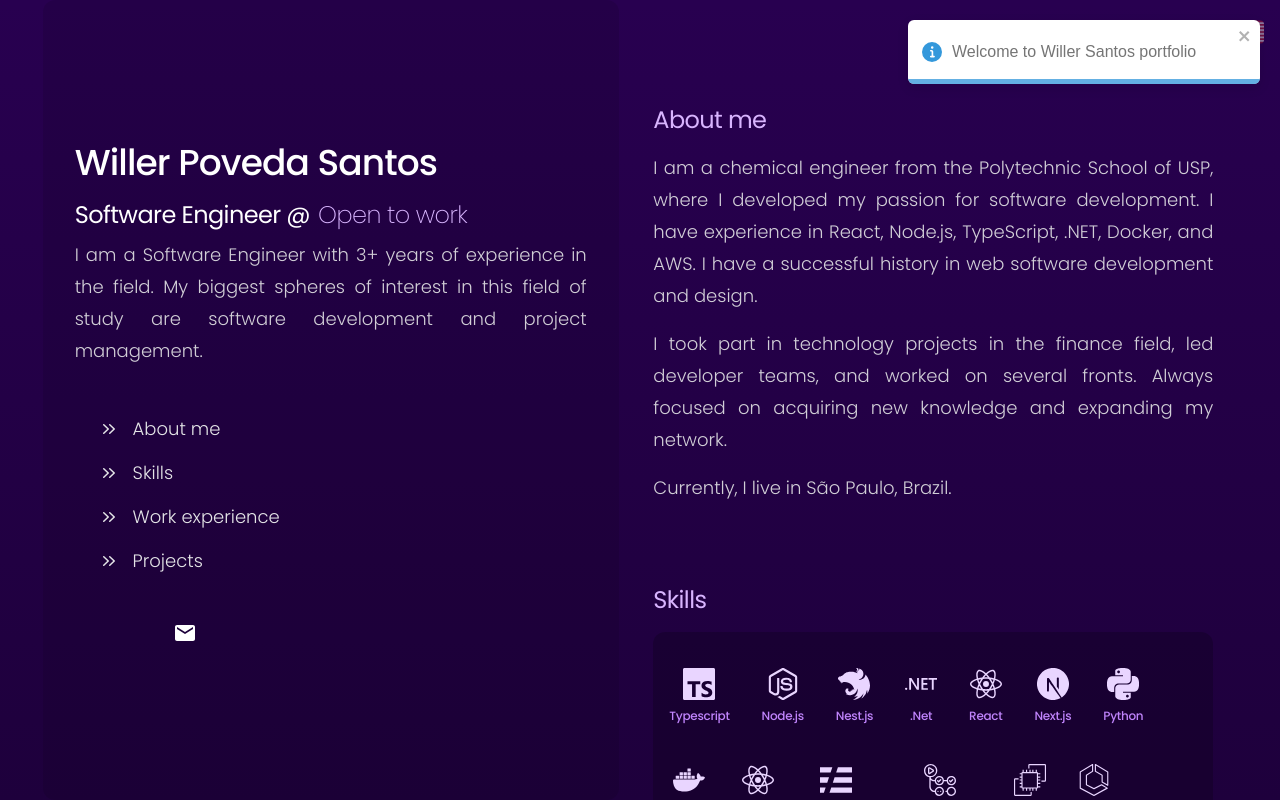
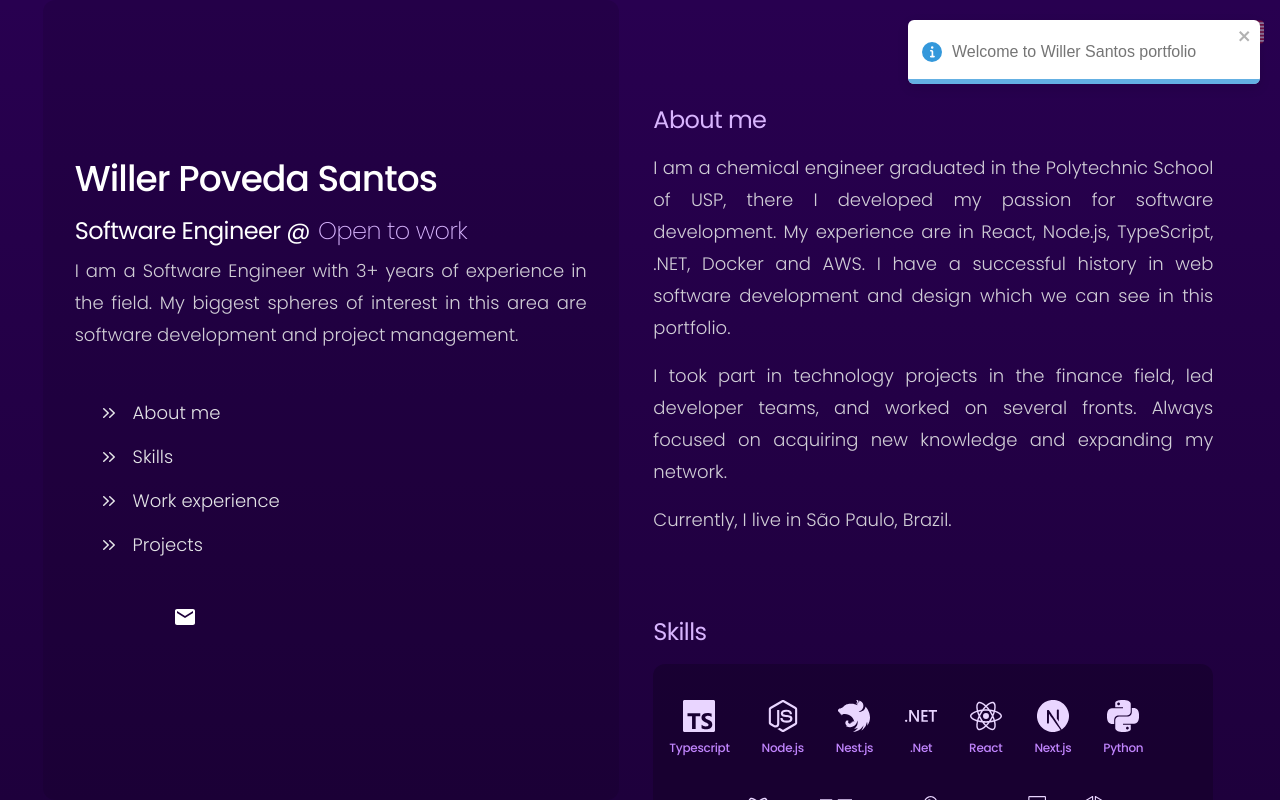
Before and after one commit to willersantos-work/Willer-Santos-Portifolio, a Next.js app: page / in a window 1280 px wide. Built offline with nearby package versions, Linux system fonts and the light colour scheme; some icons are missing.

Commit message:
feat: update content

```diff
--- a/src/content/en/aboutMe.ts
+++ b/src/content/en/aboutMe.ts
@@ -2,7 +2,7 @@ import { IContentItem } from "@/interfaces/interfaces/IContentItem";
 
 export const AboutMe: IContentItem[] = [
     {
-        item: "I am a chemical engineer from the Polytechnic School of USP, where I developed my passion for software development. I have experience in React, Node.js, TypeScript, .NET, Docker, and AWS. I have a successful history in web software development and design."
+        item: "I am a chemical engineer graduated in the Polytechnic School of USP, there I developed my passion for software development. My experience are in React, Node.js, TypeScript, .NET, Docker and AWS. I have a successful history in web software development and design which we can see in this portfolio."
     },
     {
         item: "I took part in technology projects in the finance field, led developer teams, and worked on several fronts. Always focused on acquiring new knowledge and expanding my network."
--- a/src/content/en/main.ts
+++ b/src/content/en/main.ts
@@ -1,7 +1,7 @@
 import { INavigation } from "@/interfaces/interfaces/INavigation";
 import { ISummary } from "@/interfaces/interfaces/ISummary";
 import { NavigationType } from "@/interfaces/interfaces/NavigationType";
-import { FaLinkedin, FaSquareGithub } from "react-icons/fa6";
+import { FaFile, FaLinkedin, FaSquareGithub } from "react-icons/fa6";
 import { MdEmail } from "react-icons/md";
 import { Skills as skills } from "../shared/skills";
 import { AboutMe as aboutMe } from "./aboutMe";
@@ -18,11 +18,20 @@ const navigation: Record<NavigationType, INavigation> = {
 const summary: ISummary = {
     fullname: "Willer Poveda Santos",
     role: "Software Engineer",
-    bio: "I am a Software Engineer with 3+ years of experience in the field. My biggest spheres of interest in this field of study are software development and project management.",
+    bio: "I am a Software Engineer with 3+ years of experience in the field. My biggest spheres of interest in this area are software development and project management.",
     // company: "igc Partners",
-    githubLink: { icon: FaSquareGithub, title: "https://github.com/willersantos-work" },
-    linkedinLink: { icon: FaLinkedin, title: "https://www.linkedin.com/in/willer-santos-06a374190/" },
-    email: { icon: MdEmail, isEmail: true, title: "willer.santos.work@gmail.com" }
+    cvLink: {
+        icon: FaFile,
+        message: "Open CV",
+        title: "https://drive.google.com/file/d/1hXmXEgkZ_5LvmyIo-AsXnsLFzBDI2q-W/view?usp=sharing"
+    },
+    githubLink: { icon: FaSquareGithub, message: "Open GitHub", title: "https://github.com/willersantos-work" },
+    linkedinLink: {
+        icon: FaLinkedin,
+        message: "Open LinkedIn",
+        title: "https://www.linkedin.com/in/willer-santos-06a374190/"
+    },
+    email: { icon: MdEmail, isEmail: true, message: "Open email", title: "willer.santos.work@gmail.com" }
 };
 
 export default { summary, navigation };
--- a/src/content/en/projects.ts
+++ b/src/content/en/projects.ts
@@ -4,7 +4,7 @@ export const Projects: IProject[] = [
     {
         title: "Connect HR | 2023 and 2024",
         description:
-            "Creation of a system for employee management with different modules, such as vacation module, team allocation, personal data, and integration for automated employee creation and deactivation in other systems. In this project, I led other developers and was involved from the beginning in prototyping and design to the final stages of infrastructure and deployment.",
+            "I built in a system for employee management with different modules, such as vacation module, team allocation, personal data, and integration for automated employee creation and deactivation in other systems. In this project, I led other developers and code, which I was involved from the start stage, prototyping and design, until the final stage, infrastructure and deployment.",
         technologies: [
             "Node.js (Nest)",
             "React",
@@ -21,13 +21,13 @@ export const Projects: IProject[] = [
     },
     {
         title: "Let's Buy | 2024",
-        description: "Development of the company's internal purchase CRM.",
+        description: "I led and code for a company's internal purchase CRM.",
         technologies: ["Node.js (Nest)", "React", "Design Thinking", "Figma", "Web"]
     },
     {
         title: "ExpenseHub | 2023 and 2024",
         description:
-            "Development of an expense CRM, with invoice reading and integration with the SAP API. I led developers and was involved in the entire product cycle.",
+            "I built in with a developer, where I was the leader, an expense CRM, with invoice reading and integration with the SAP API. I led developers and was involved in the entire product cycle.",
         technologies: [
             "Node.js (Nest)",
             "Next.js",
@@ -49,15 +49,14 @@ export const Projects: IProject[] = [
     {
         title: "BR Institutional Website | 2023",
         description:
-            "Performance optimization (front-end and CMS) and visual improvement of the BR institutional website for IGC Partners.",
+            "I worked on performance optimization (front-end and CMS) and visual improvement of the BR institutional website for IGC Partners.",
         url: "https://igcp.com.br",
         technologies: ["Next.js", "CI/CD", "Tailwind", "Infra", "CMS", "Amplify", "AWS EC2", "AWS ECS", "Web", "App"]
     },
     {
         title: "Document Automation | 2023",
         description:
-            "Using AWS Lambda for automation to fill out contracts and spreadsheets using data from an external API (Gupy).",
-        url: "https://igcp.com.br",
+            "I developed using AWS Lambda, to build an automation to fill out contracts and spreadsheets using data from an external API (Gupy).",
         technologies: ["AWS Lambda", "Typescript", "Serverless", "CI/CD"]
     },
     {
@@ -80,24 +79,24 @@ export const Projects: IProject[] = [
     },
     {
         title: "Manu | 2021",
-        description: "Participation in back-end development for a building maintenance CRM.",
+        description: "I took part in back-end development for a building maintenance CRM.",
         technologies: ["Node.js (Express)", "Web"]
     },
     {
         title: "Motherly | 2021",
-        description: "Participation in back-end development for a mental health support app for pregnant women.",
+        description: "I took part in back-end development for a mental health support app for pregnant women.",
         technologies: ["React Native", "App"]
     },
     {
         title: "AmbevOn | 2021",
         description:
-            "Conception and development of the front-end for the Ambev campaign website at Poli-USP, known as AmbevOn.",
+            "I worked on conception and development of the front-end for the Ambev campaign website at Poli-USP, known as AmbevOn.",
         technologies: ["Design Thinking", "Web"]
     },
     {
         title: "SyntrApp | 2021",
         description:
-            "Design conception and development of a system for managing eco-sustainable planting areas with two other developers, mentoring front-end training and idea conception, later working on the back-end.",
+            "I worked with two other developers, where we design conception and developed a system for managing eco-sustainable planting areas, where I was able to mentor front-end training and idea conception for this developers, later I worked on the back-end.",
         technologies: ["Figma", "Design Thinking", "Node.js (Express)", "Training", "Web"]
     },
     {
--- a/src/content/pt/aboutMe.ts
+++ b/src/content/pt/aboutMe.ts
@@ -7,5 +7,5 @@ export const AboutMe: IContentItem[] = [
     {
         item: "Atuei em projetos de tecnologia no mercado financeiro, liderei times em projetos e atuei com diversas frentes diferentes, estando sempre apto a novos aprendizados e conhecer pessoas novas."
     },
-    { item: "Atualmente resido em São Paulo, Brasil." }
+    { item: "Atualmente, resido em São Paulo, Brasil." }
 ];
--- a/src/content/pt/main.ts
+++ b/src/content/pt/main.ts
@@ -1,7 +1,7 @@
 import { INavigation } from "@/interfaces/interfaces/INavigation";
 import { ISummary } from "@/interfaces/interfaces/ISummary";
 import { NavigationType } from "@/interfaces/interfaces/NavigationType";
-import { FaLinkedin, FaSquareGithub } from "react-icons/fa6";
+import { FaFile, FaLinkedin, FaSquareGithub } from "react-icons/fa6";
 import { MdEmail } from "react-icons/md";
 import { Skills as skills } from "../shared/skills";
 import { AboutMe as aboutMe } from "./aboutMe";
@@ -20,9 +20,18 @@ const summary: ISummary = {
     role: "Engenheiro de Software",
     bio: "Engenheiro de Software com + de 3 anos de experiência na área, tendo como maiores esferas de interesse a gestão de projetos e o desenvolvimento de software.",
     // company: "igc Partners",
-    githubLink: { icon: FaSquareGithub, title: "https://github.com/willersantos-work" },
-    linkedinLink: { icon: FaLinkedin, title: "https://www.linkedin.com/in/willer-santos-06a374190/" },
-    email: { icon: MdEmail, isEmail: true, title: "willer.santos.work@gmail.com" }
+    cvLink: {
+        icon: FaFile,
+        message: "Abrir CV",
+        title: "https://drive.google.com/file/d/1BA3Cu_oz59Qy3w2Bers3J3XMm9c-UYKX/view?usp=sharing"
+    },
+    githubLink: { icon: FaSquareGithub, message: "Abrir GitHub", title: "https://github.com/willersantos-work" },
+    linkedinLink: {
+        icon: FaLinkedin,
+        message: "Abrir LinkedIn",
+        title: "https://www.linkedin.com/in/willer-santos-06a374190/"
+    },
+    email: { icon: MdEmail, isEmail: true, message: "Abrir email", title: "willer.santos.work@gmail.com" }
 };
 
 export default { summary, navigation };
--- a/src/content/pt/projects.ts
+++ b/src/content/pt/projects.ts
@@ -4,7 +4,7 @@ export const Projects: IProject[] = [
     {
         title: "Connect RH | 2023 e 2024",
         description:
-            "Criação de sistema para gestão de colaboradores com diferentes módulos, como módulo de férias, alocação de times, dados cadastrais, além de integração de criação automatizada de colaboradores e inativação em outros sistemas. Nesse projeto atuei liderando outros desenvolvedores e estive desde o ínicio na parte de prototipação e design até a ponta final de infraestrutura e deploy.",
+            "Criação de sistema para gestão de colaboradores com diferentes módulos, como módulo de férias, alocação de times, dados cadastrais, além de integração de criação automatizada de colaboradores e inativação em outros sistemas. Atuei liderando outros desenvolvedores e desenvolvendo, estive desde o ínicio na parte de prototipação e design até a ponta final de infraestrutura e deploy.",
         technologies: [
             "Node.js (Nest)",
             "React",
@@ -57,7 +57,6 @@ export const Projects: IProject[] = [
         title: "Automação de documentos | 2023",
         description:
             "Utilização de AWS Lambda para automação que preencher contratos e planilhas utilizando dado de API externa (Gupy).",
-        url: "https://igcp.com.br",
         technologies: ["AWS Lambda", "Typescript", "Serverless", "CI/CD"]
     },
     {
```
Also changed, not shown: src/content/en/workExperience.ts (+8 -8 lines), src/content/pt/workExperience.ts (+6 -6 lines).
